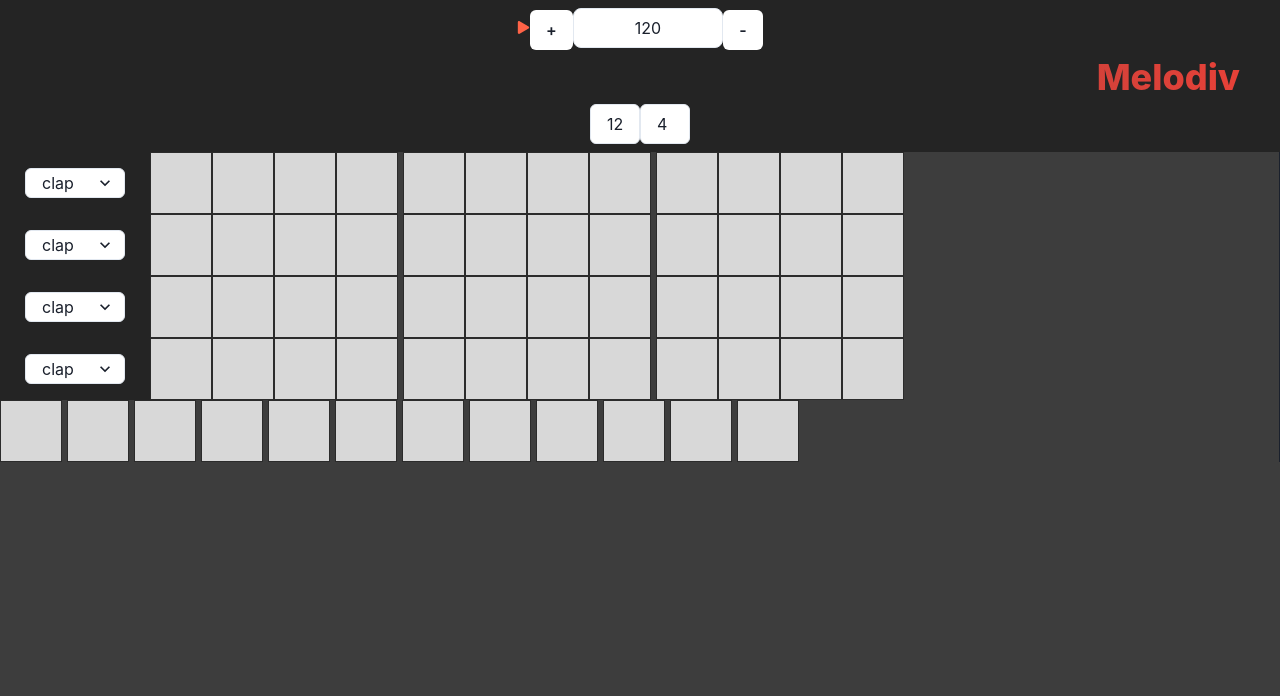
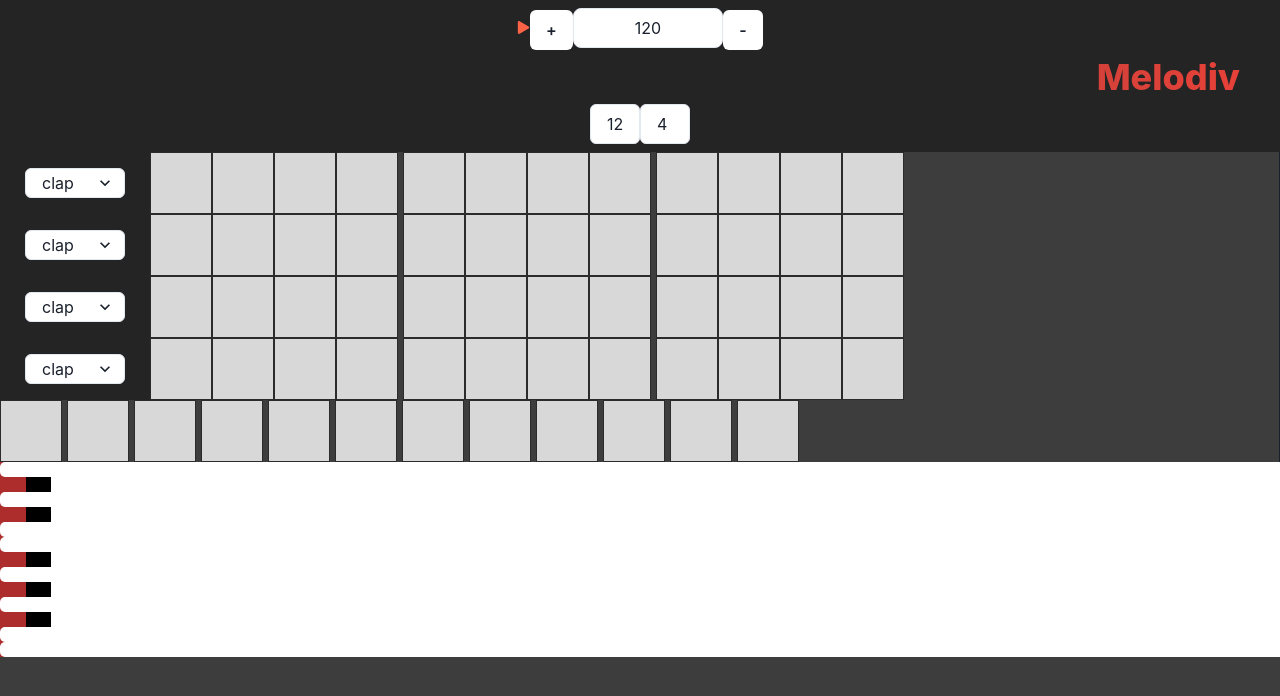
Before and after one commit to Basile-Lequeux/sandbox-music, a React (Create React App) app: page / in a window 1280 px wide. Shown: the top 696 px of the page. Built offline with nearby package versions, Linux system fonts and the light colour scheme.

Commit message:
WIP keyboard

```diff
--- a/src/App.js
+++ b/src/App.js
@@ -5,6 +5,7 @@ import {Sidebar} from "./Sidebar";
 import {Box, Flex} from "@chakra-ui/react";
 import SideBarSelect from "./components/SideBarSelect";
 import MelodicTrack from "./components/MelodicTrack";
+import Keyboard from "./components/Keyboard";
 
 const App = () => {
     const {
@@ -58,6 +59,8 @@ const App = () => {
                         )
                     }
                 </Box>
+                    <Keyboard />
+
             </Flex>
         </div>
     );
--- /dev/null
+++ b/src/components/Keyboard.js
@@ -0,0 +1,32 @@
+import React from 'react';
+import NoteKey from "./NoteKey";
+
+export default function Keyboard(props) {
+
+    const styles = {
+        keyBoard: {
+            backgroundColor: "#ad2d2d",
+            display: "flex",
+            flexDirection: "column",
+            width: "3%"
+        }
+    }
+    return (
+        <div style={styles.keyBoard}>
+            <NoteKey note='C'/>
+            <NoteKey note='C#'/>
+            <NoteKey note='D'/>
+            <NoteKey note='D#'/>
+            <NoteKey note='E'/>
+            <NoteKey note='F'/>
+            <NoteKey note='F#'/>
+            <NoteKey note='G'/>
+            <NoteKey note='G#'/>
+            <NoteKey note='A'/>
+            <NoteKey note='A#'/>
+            <NoteKey note='B'/>
+            <NoteKey note='C'/>
+        </div>
+
+    );
+}
--- a/src/components/NoteKey.js
+++ b/src/components/NoteKey.js
@@ -8,13 +8,48 @@ export default function NoteKey({
     const handleClick = () => {
         const synth = new Tone.Synth().toMaster();
         synth.triggerAttackRelease(note + '4', '8n');
+    };
+    const isBlackKey = note.length > 1
 
-    };
+    const styles = {
+        key: {
+            backgroundColor: "#ddd",
+            borderRadius: "5px",
+            width: "50px",
+            height: "15px",
+            display: "inline-block",
+            textAlign: "center",
+            fontWeight: "bold",
+            color: "#555",
+        },
+        black_key: {
+            backgroundColor: "black",
+            width: "25px",
+            height: "15px",
+            display: "inline-block",
+            textAlign: "center",
+            fontWeight: "bold",
+            position: "relative",
+            float: "left",
+            margin : "0 0 0 2em",
+            zIndex:"1",
+        },
+        white_key: {
+            zIndex:"2",
+            backgroundColor: "white",
+            borderRadius: "5px",
+            width: "50px",
+            height: "15px",
+            display: "inline-block",
+            textAlign: "center",
+            fontWeight: "bold",
+            position: "relative",
+            float: "left",
+        }
+    }
 
     return (
-        <div className="key" onClick={handleClick}>
-            {note}
-        </div>
+        <div style={isBlackKey ? styles.black_key : styles.white_key} onClick={handleClick} />
 
     );
 };
```
